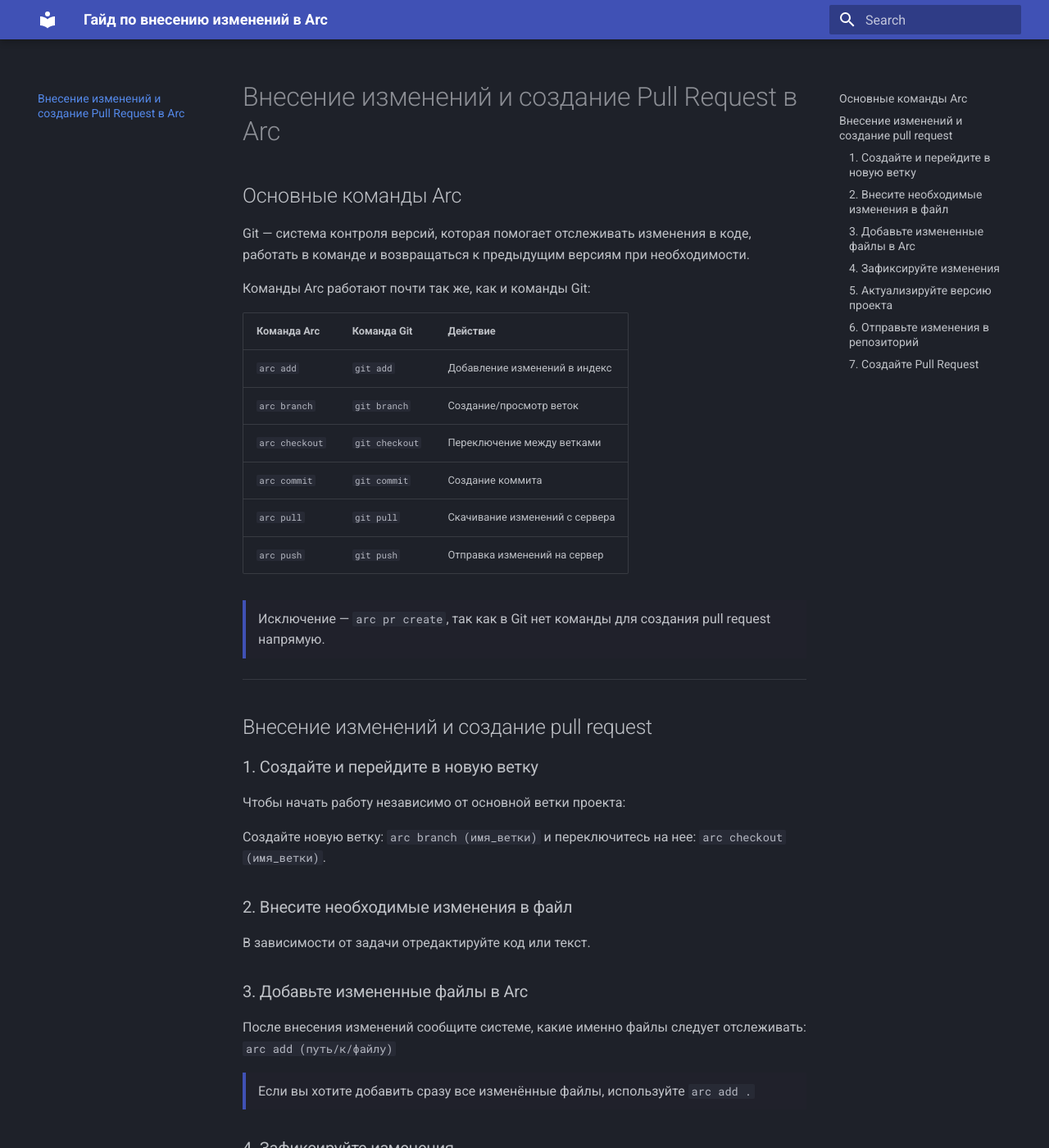
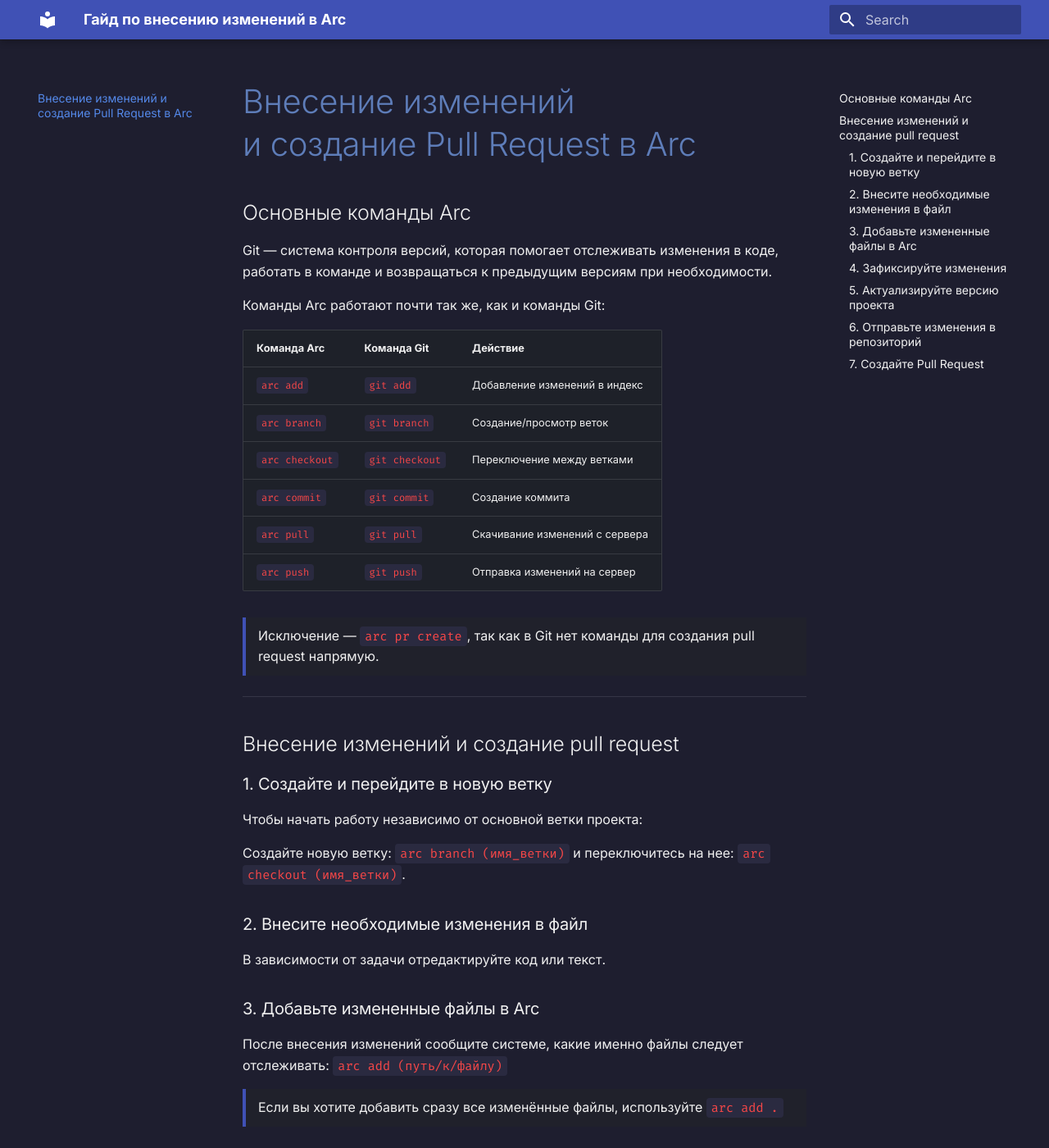
Before and after one commit to roalcrock/guide_arc, an MkDocs documentation site: the page built from docs/index.md, in a window 1280 px wide and 1400 px high. Shown: the whole window at 82% size. Built offline with MkDocs 1.6.1 and Material for MkDocs 9.7.7, drawn with Linux system fonts in a browser that asks for light colours.

Commit message:
Добавлено оформление css

```diff
--- a/docs/index.md
+++ b/docs/index.md
@@ -1,4 +1,4 @@
-# Внесение изменений и создание Pull Request в Arc
+<h1 class="name" id="h1"> Внесение изменений </br>и создание Pull Request в Arc</h1>
 
 ## Основные команды Arc
 
--- a/docs/stylesheets/extra.css
+++ b/docs/stylesheets/extra.css
@@ -3,6 +3,32 @@
     display: none !important;
 }
 
-.md-nav--primary .md-nav__list {
-    margin-top: 0 !important;
+.md-content {
+  background-color: #1e1e2f !important;
 }
+
+.md-typeset code {
+  background-color: #2a2a40;
+  color: #f84747;
+  padding: 2px 6px;
+  border-radius: 4px;
+  font-family: 'Fira Code', monospace;
+  font-size: 0.95em;
+}
+
+body {
+  background-color: #1e1e2f;
+  color: #f0f0f0;
+  font-family: 'Inter', sans-serif;
+  line-height: 1.6;
+}
+
+.md-typeset h1 {
+  color: #5E7DB9;
+  font-size: 2.5em;
+  margin-bottom: 0.5em;
+}
+.md-typeset h2,
+.md-typeset h3 {
+  text-align: justify;
+}
--- a/mkdocs.yml
+++ b/mkdocs.yml
@@ -1,6 +1,8 @@
 site_name: Гайд по внесению изменений в Arc
 theme:
   name: material
+
+
 docs_dir: docs/
 
 extra_css:
@@ -15,3 +17,6 @@ theme:
     scheme: slate
     primary: indigo
     accent: indigo
+  font:
+    text: Inter
+    code: Fira Code
```
